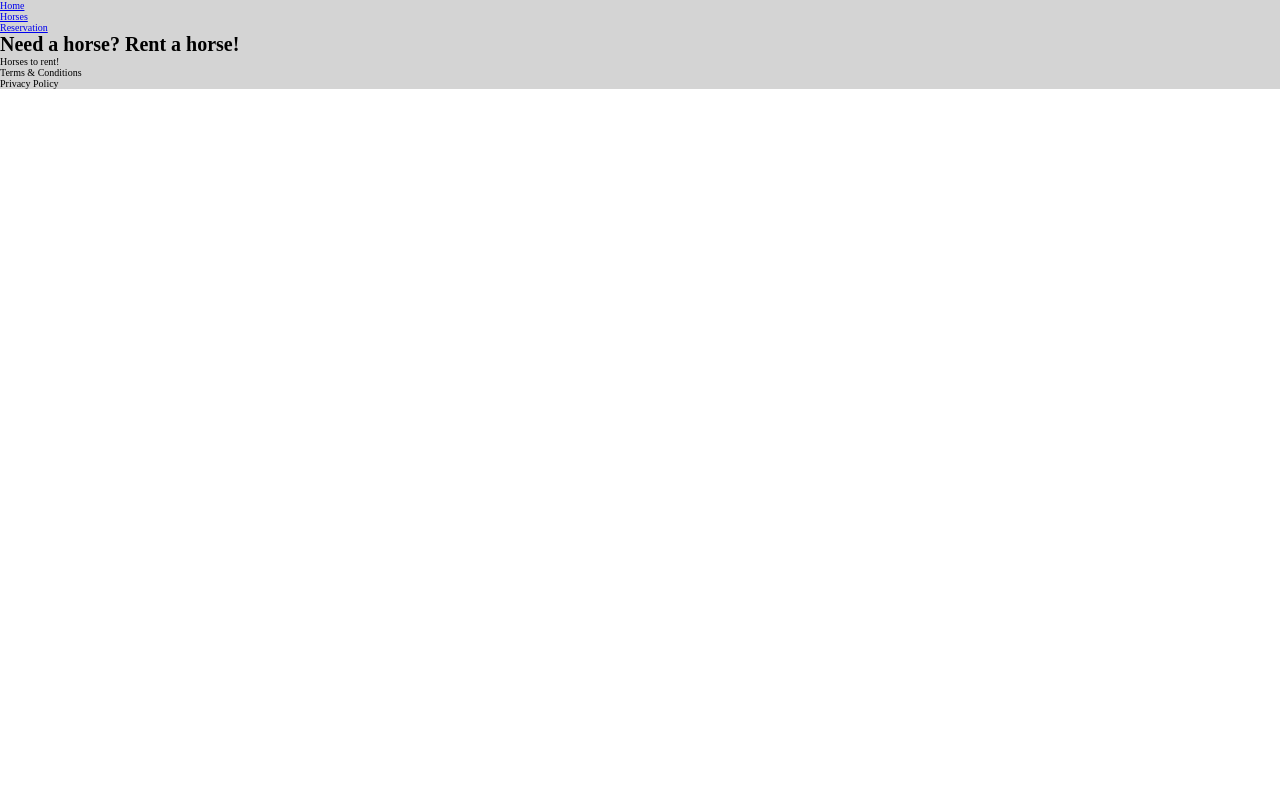
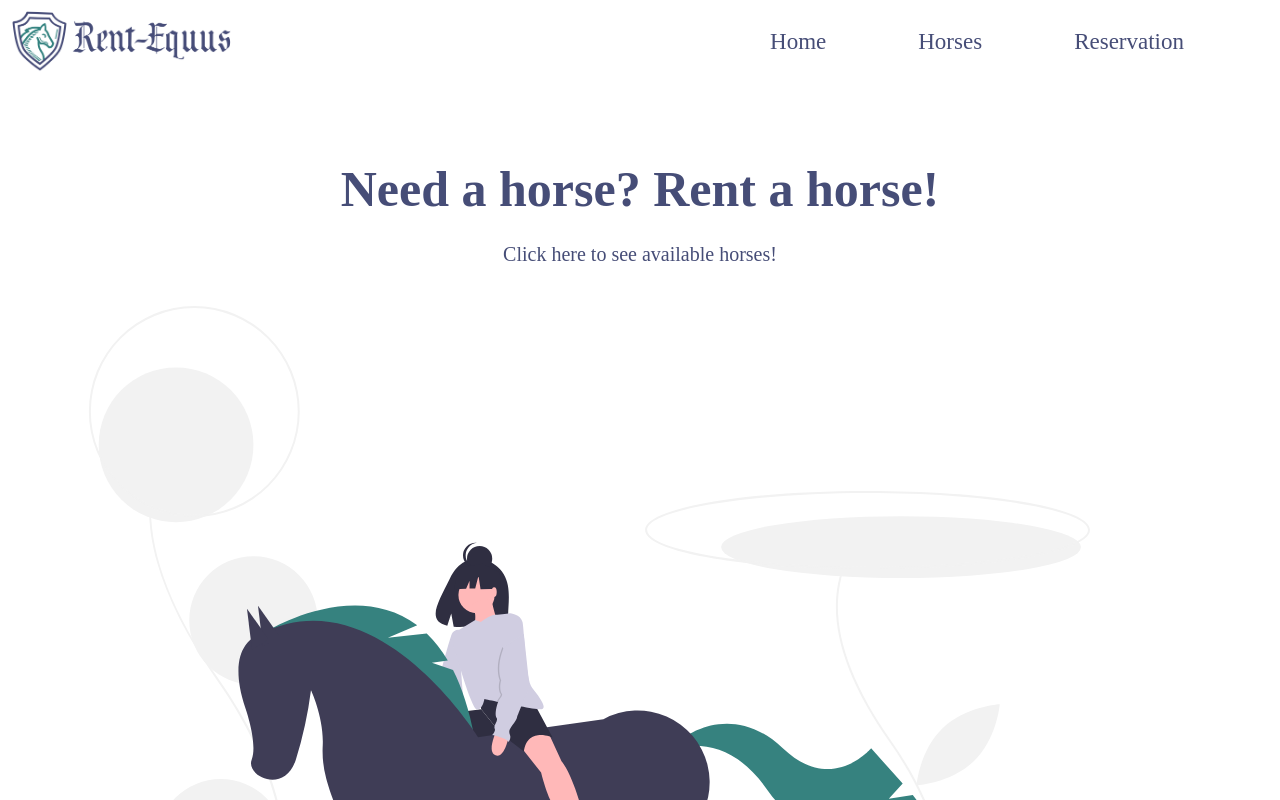
Before and after one commit to Alexandre-Dietsch/Rent-Equus, a React (Create React App) app: page / in a window 1280 px wide. Shown: the top 800 px of the page. Built offline with nearby package versions, Linux system fonts and the light colour scheme.

Commit message:
css page home footer navbar

```diff
--- a/src/components/header/Navbar.jsx
+++ b/src/components/header/Navbar.jsx
@@ -1,11 +1,13 @@
 import React from "react";
 import { Link } from "react-router-dom";
 import '../../styles/navbar.css';
+import logo from '../../images/logorent.png'
 
 export default function Navigation() {
   return (
     <div className="header-container">
-      <ul>
+      <img className="logo" src={logo} alt="logo" />
+      <ul className="navbar-flex">
         <li>
           <Link to="/">
             Home
--- a/src/components/main/Home.jsx
+++ b/src/components/main/Home.jsx
@@ -1,11 +1,18 @@
 import React from 'react';
 import '../../styles/home.css';
+import { Link } from "react-router-dom";
+import imghome from "../../images/imghome.svg"
 
 export default function Home() {
   return (
     <div className='home-container'>
       <h1>Need a horse? Rent a horse!</h1>
-      <p>Horses to rent!</p>
+      <Link to="/horse-library">
+        <p>Click here to see available horses!</p>
+      </Link>
+      <div>
+        <img className="img" src={imghome} alt="home" />
+      </div>
     </div>
   );
 }
--- a/src/styles/footer.css
+++ b/src/styles/footer.css
@@ -1,3 +1,23 @@
 .footer-container {
-  background: rgb(212, 212, 212)
+  text-align: center;
+  font-size: 1.5em;
+  background-color: #464D77;;
 }
+
+.footer-container ul {
+  list-style-type: none;
+  display: flex;
+  justify-content: space-around;
+  align-items: center;
+  padding: 5em;
+}
+
+.footer-container li:hover {
+  cursor: pointer;
+  text-decoration: underline;
+}
+
+.footer-container li {
+  text-decoration: none;
+  color: white;
+}
--- a/src/styles/home.css
+++ b/src/styles/home.css
@@ -1,3 +1,30 @@
 .home-container {
-  background: rgb(212, 212, 212)
+  min-height: 90%;
 }
+
+h1 {
+  text-align: center;
+  font-size: 5em;
+  color: #464D77;
+  margin: 1.5em 0 0.5em 0;
+}
+
+p {
+  text-align: center;
+  font-size: 2em;
+  color: #464D77;
+  margin: 0 0 2em 0;
+}
+
+p:hover {
+  text-decoration: underline;
+  color: #36827F;
+}
+
+a {
+  text-decoration: none;
+}
+
+.img {
+  text-align: center;
+}
--- a/src/styles/navbar.css
+++ b/src/styles/navbar.css
@@ -1,3 +1,34 @@
 .header-container {
-  background: rgb(212, 212, 212);
+  display: flex;
+  flex-direction: row;
+  justify-content: space-between;
+  align-items: center;
+  min-height: 10%;
 }
+
+.logo {
+  width: 20%;
+}
+
+.navbar-flex {
+  display: flex;
+  flex-direction: row;
+  justify-content: flex-end;
+  padding-right: 5em;
+}
+
+.navbar-flex li {
+  list-style-type: none;
+  padding: 1em 2em 1em 2em;
+  font-size: 2.3em;
+}
+
+.navbar-flex a:hover {
+  color: #36827F;
+  text-decoration: underline;
+}
+
+.navbar-flex a {
+  text-decoration: none;
+  color: #464D77;
+}
```
Also changed, not shown: src/images/imghome.svg (added), src/images/logorent.png (added).
